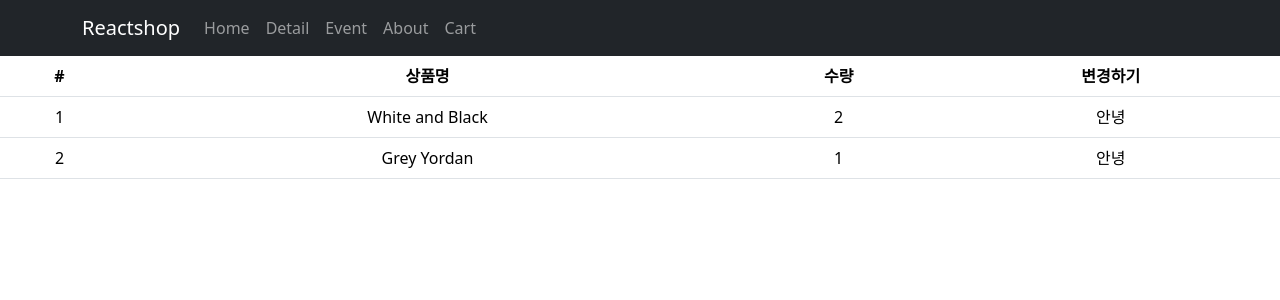
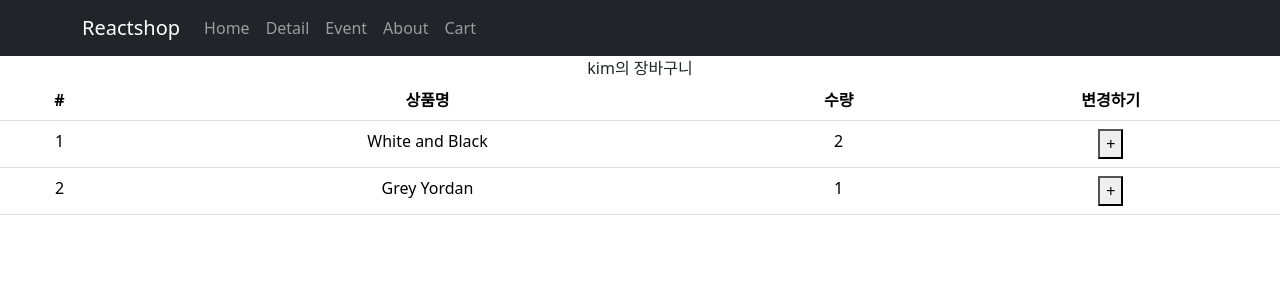
Before and after one commit to SeoeunCho/React-Study, a React (Create React App) app in the folder shop/: page /cart in a window 1280 px wide. Shown: the top 300 px of the page. Built offline with nearby package versions, Linux system fonts and the light colour scheme.

Commit message:
Redux 3 : store의 state 변경하는 법

```diff
--- a/shop/src/pages/Cart.js
+++ b/shop/src/pages/Cart.js
@@ -1,12 +1,14 @@
 import { Table } from 'react-bootstrap';
-import { useSelector } from 'react-redux';
+import { useDispatch, useSelector } from 'react-redux';
+import { changeName } from './../store';
 
 function Cart() {
-  let cart = useSelector((state) => state.cart);
-  console.log(cart);
+  let state = useSelector((state) => state);
+  let dispatch = useDispatch();
 
   return (
     <div>
+      {state.user}의 장바구니
       <Table>
         <thead>
           <tr>
@@ -17,16 +19,21 @@
           </tr>
         </thead>
         <tbody>
-          {cart.map((el, i) => {
-            return (
-              <tr>
-                <td>{i + 1}</td>
-                <td>{el.name}</td>
-                <td>{el.count}</td>
-                <td>안녕</td>
-              </tr>
-            );
-          })}
+          {state.cart.map((el, i) => (
+            <tr key={i}>
+              <td>{i + 1}</td>
+              <td>{el.name}</td>
+              <td>{el.count}</td>
+              <td>
+                <button
+                  onClick={() => {
+                    dispatch(changeName());
+                  }}>
+                  +
+                </button>
+              </td>
+            </tr>
+          ))}
         </tbody>
       </Table>
     </div>
--- a/shop/src/store.js
+++ b/shop/src/store.js
@@ -1,4 +1,16 @@
 import { configureStore, createSlice } from '@reduxjs/toolkit';
+
+let user = createSlice({
+  name: 'user',
+  initialState: 'kim',
+  reducers: {
+    changeName(state) {
+      return `john ${state}`;
+    },
+  },
+});
+
+export let { changeName } = user.actions;
 
 let cart = createSlice({
   name: 'cart',
@@ -10,6 +22,7 @@
 
 export default configureStore({
   reducer: {
+    user: user.reducer,
     cart: cart.reducer,
   },
 });
```
